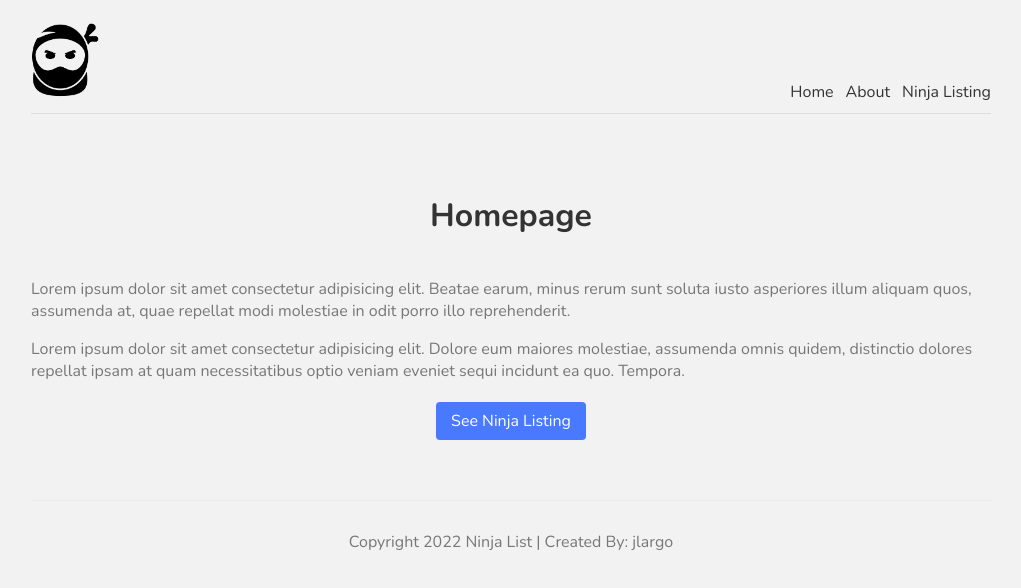
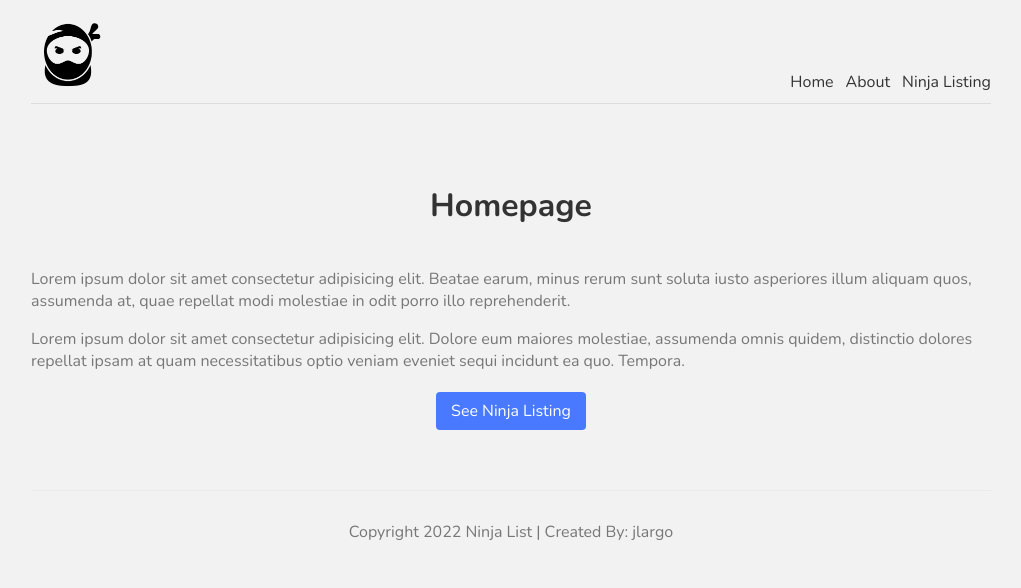
Before and after one commit to JunLargo/Ninjalist, a Next.js app: page / in a window 1280 px wide. Shown: the top 588 px of the page, without its empty margins (129-1150 px from the left). Built offline with nearby package versions, Linux system fonts and the light colour scheme.

Commit message:
resizing logo and adding link to the homepage

```diff
--- a/comps/Navbar.js
+++ b/comps/Navbar.js
@@ -5,7 +5,9 @@ const Navbar = () => {
     return (
         <nav>
             <div className="logo">
-                <Image src="/ninjalist.png" width={68} height={77} />
+                <Link href="/">
+                    <a><Image src="/ninjalist.png" width={58} height={67} /></a>
+                </Link>
             </div>
             <Link href="/"><a>Home</a></Link>
             <Link href="/about"><a>About</a></Link>
```
